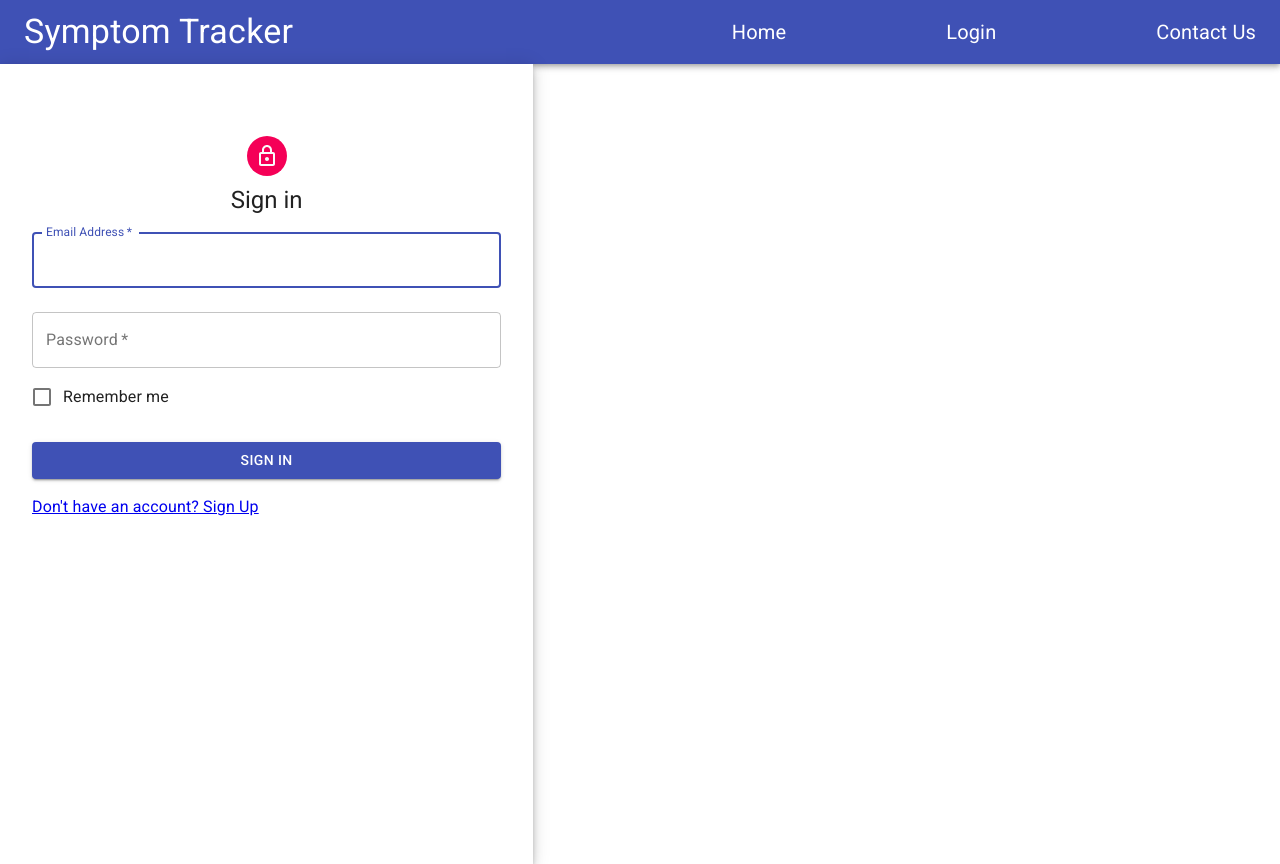
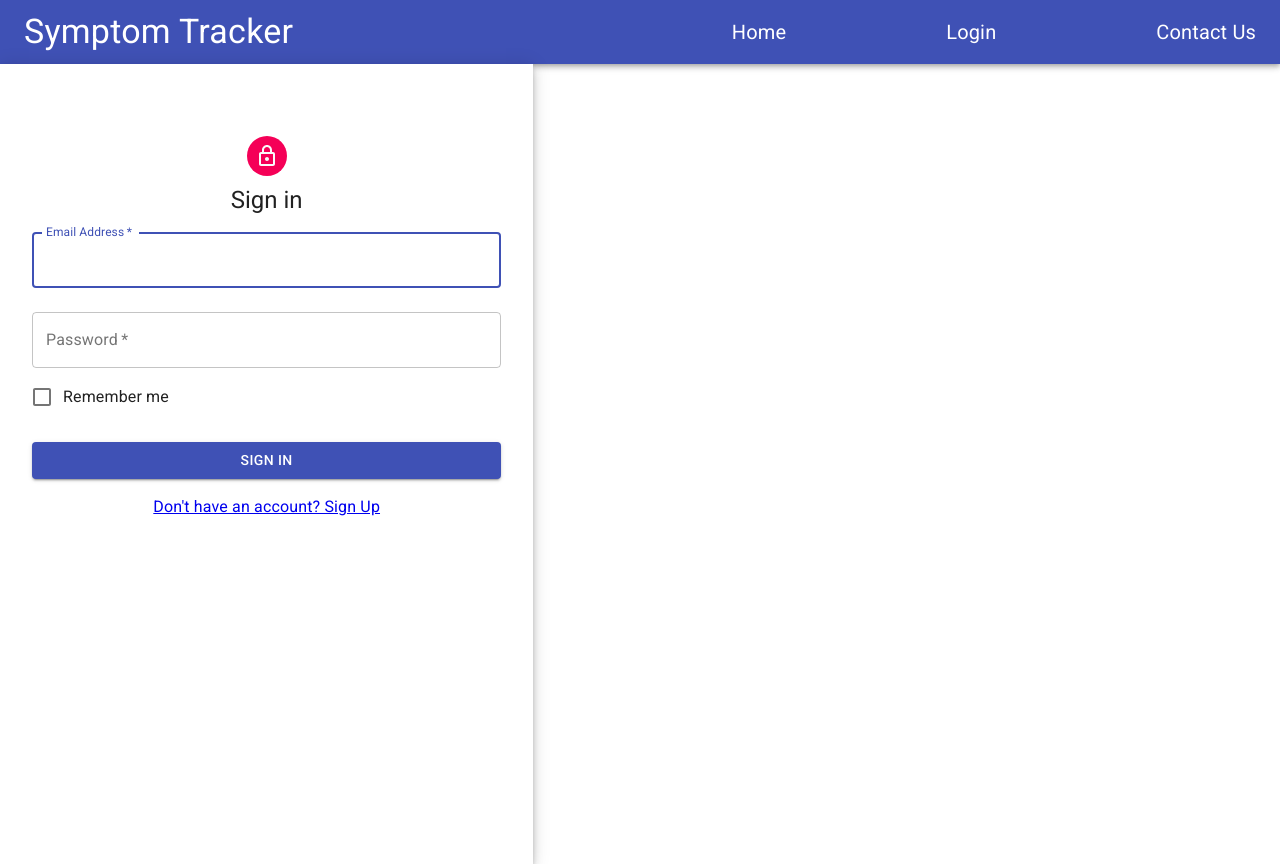
Before and after one commit to nicoletr/symptom-tracker, a React (Create React App) app in the folder client/: page /login in a window 1280 px wide. Built offline with nearby package versions, Linux system fonts and the light colour scheme.

Commit message:
Small updates to grid elements to eliminate console errors

```diff
--- a/client/src/components/LoginForm/index.js
+++ b/client/src/components/LoginForm/index.js
@@ -139,7 +139,7 @@ const LoginForm = () => {
             >
               Sign In
             </Button>
-            <Grid container>
+            <Grid container justifyContent="center">
               <Grid item>
                 <Link to="/signup" variant="body2">
                   {"Don't have an account? Sign Up"}
--- a/client/src/components/SignupForm/index.js
+++ b/client/src/components/SignupForm/index.js
@@ -142,7 +142,7 @@ const SignupForm = () => {
           >
             Sign Up
           </Button>
-          <Grid container justify="flex-end">
+          <Grid container justifyContent="center">
             <Grid item>
               <Link to="/login" variant="body2">
                 Already have an account? Sign in
```
